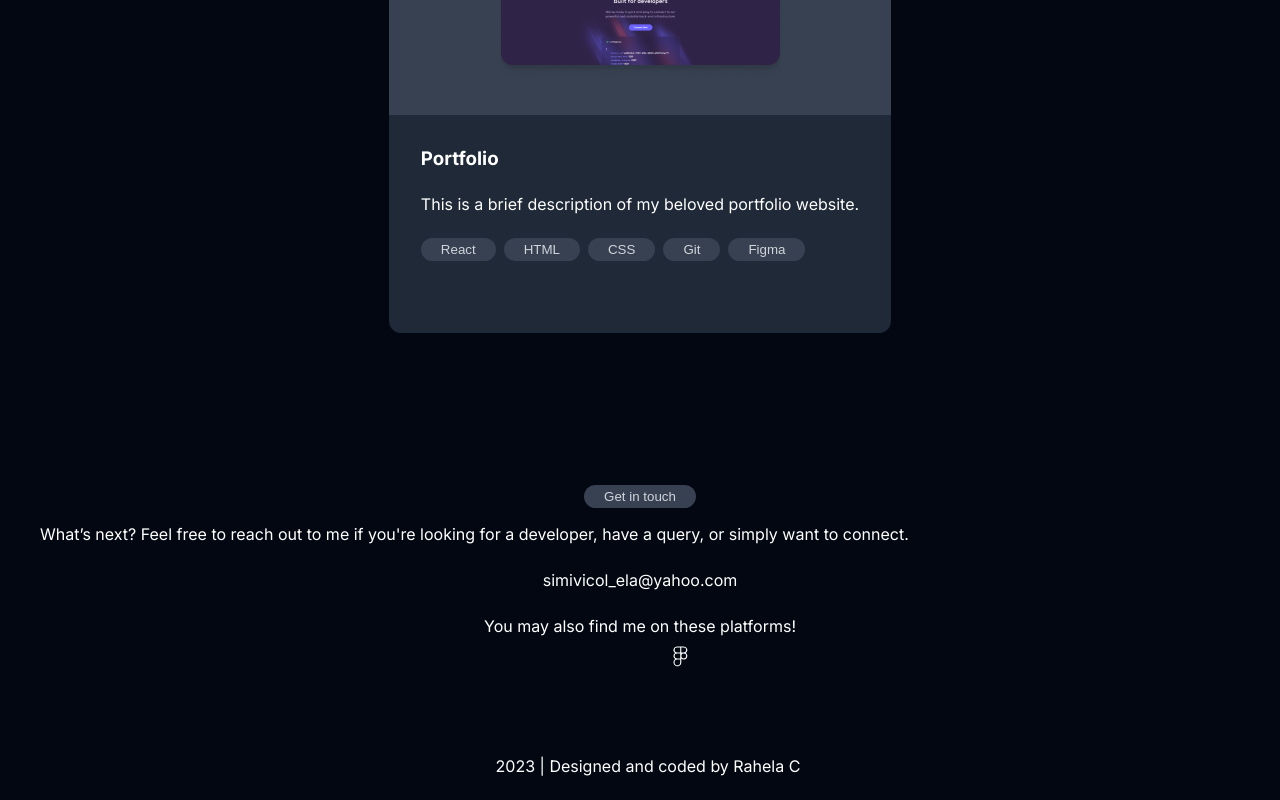
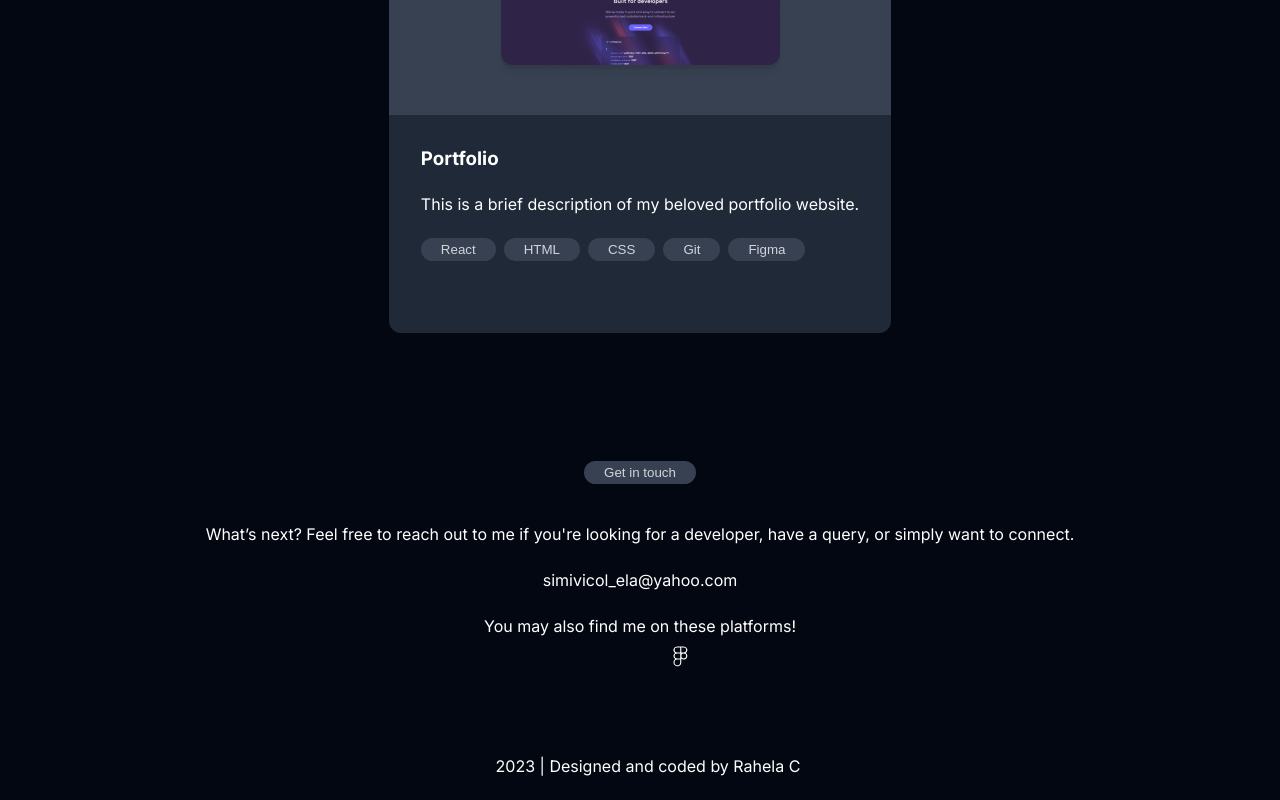
Before and after one commit to rahela-c/rahela-portfolio, a React (Vite) app: page / in a window 1280 px wide. Shown: the part 1552-2352 px from the top of the page. Built offline with nearby package versions, Linux system fonts and the light colour scheme; some icons are missing.

Commit message:
Added new heading component to Contact Me

```diff
--- a/src/pages/contact/Action.jsx
+++ /dev/null
@@ -1,14 +0,0 @@
-export default function Action() {
-  return (
-    <div className="row">
-      <div className="buttonContainer">
-        <button className="button">Get in touch</button>
-      </div>
-
-      <div style={{ textAlign: "center" }}>
-        What’s next? Feel free to reach out to me if you're looking for a
-        developer, have a query, or simply want to connect.
-      </div>
-    </div>
-  );
-}
--- a/src/pages/contact/index.css
+++ b/src/pages/contact/index.css
@@ -17,31 +17,6 @@
   align-self: stretch;
 }
 
-/*ACTION*/
-.row {
-  display: flex;
-  flex-direction: column;
-  align-items: flex-start;
-  gap: 16px;
-  align-self: stretch;
-  padding: 24px 24px 0 24px;
-}
-.buttonContainer {
-  display: flex;
-  width: 100%;
-  justify-content: center;
-}
-
-.button {
-  display: center;
-  padding: 4px 20px;
-  justify-content: center;
-  align-items: center;
-  border-radius: 12px;
-  background: #374151;
-  color: #d1d5db;
-  border: #374151;
-}
 /* DETAILS */
 .column {
   display: flex;
--- a/src/pages/contact/index.jsx
+++ b/src/pages/contact/index.jsx
@@ -1,4 +1,5 @@
-import Action from "./Action";
+import Heading from "../../components/Heading";
+
 import Details from "./Details";
 import Socials from "./Socials";
 import "./index.css";
@@ -7,7 +8,12 @@ export default function Contact() {
   return (
     <div className="contactMe">
       <div className="contactContainer">
-        <Action />
+        <Heading title="Get in touch" />
+
+        <div style={{ textAlign: "center" }}>
+          What’s next? Feel free to reach out to me if you're looking for a
+          developer, have a query, or simply want to connect.
+        </div>
         <Details />
         <Socials />
       </div>
```
